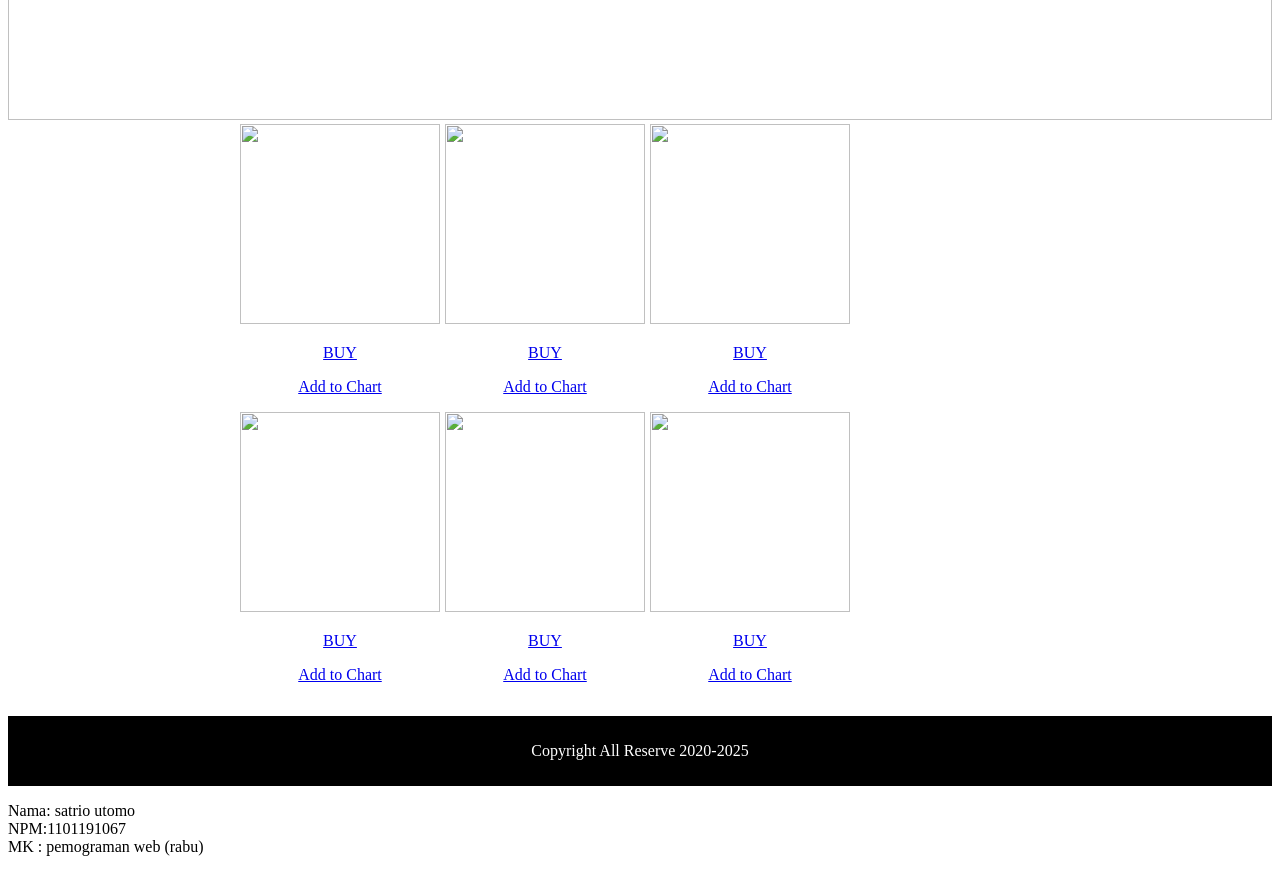
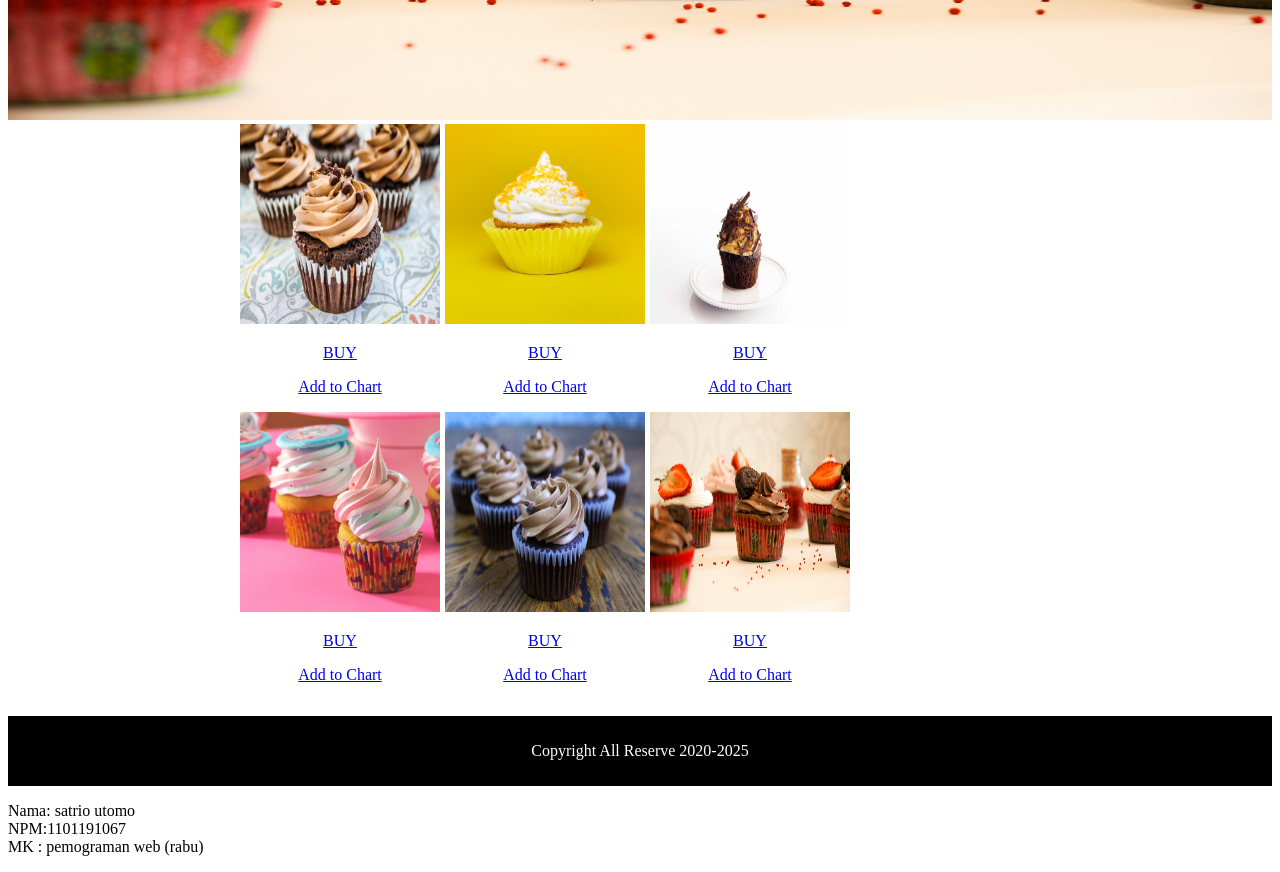
Before and after one commit to satrioutomo1799/satrioutomo.github.io, a plain HTML site: page index.html in a window 1280 px wide. Shown: the part 460-1332 px from the top of the page. Drawn offline with Linux system fonts and the light colour scheme.

Commit message:
Add files via upload

```diff
--- a/index.html
+++ b/index.html
@@ -20,40 +20,40 @@
 <body>
 	<h1>Welcome to Cookies</h1>
 	<div class="body">
-		<img src="asset/banner.jpg" style="width: 100%;height: 500px;">
+		<img src="banner.jpg" style="width: 100%;height: 500px;">
 		<div class="container">
 			<div class="product">
-				<img src="asset/product 1.jpg" style="width: 200px;height: 200px;">
+				<img src="product 1.jpg" style="width: 200px;height: 200px;">
 				<p><a href="#">BUY</a></p>
 				<p><a href="#">Add to Chart</a></p>
 			</div>
 
 			<div class="product">
-				<img src="asset/product 2.jpg" style="width: 200px;height: 200px;">
+				<img src="product 2.jpg" style="width: 200px;height: 200px;">
 				<p><a href="#">BUY</a></p>
 				<p><a href="#">Add to Chart</a></p>
 			</div>
 
 			<div class="product">
-				<img src="asset/product 3.jpg" style="width: 200px;height: 200px;">
+				<img src="product 3.jpg" style="width: 200px;height: 200px;">
 				<p><a href="#">BUY</a></p>
 				<p><a href="#">Add to Chart</a></p>
 			</div>
 
 			<div class="product">
-				<img src="asset/product 4.jpg" style="width: 200px;height: 200px;">
+				<img src="product 4.jpg" style="width: 200px;height: 200px;">
 				<p><a href="#">BUY</a></p>
 				<p><a href="#">Add to Chart</a></p>
 			</div>
 
 			<div class="product">
-				<img src="asset/product 5.jpg" style="width: 200px;height: 200px;">
+				<img src="product 5.jpg" style="width: 200px;height: 200px;">
 				<p><a href="#">BUY</a></p>
 				<p><a href="#">Add to Chart</a></p>
 			</div>
 
 			<div class="product">
-				<img src="asset/banner.jpg" style="width: 200px;height: 200px;">
+				<img src="banner.jpg" style="width: 200px;height: 200px;">
 				<p><a href="#">BUY</a></p>
 				<p><a href="#">Add to Chart</a></p>
 			</div>
```
